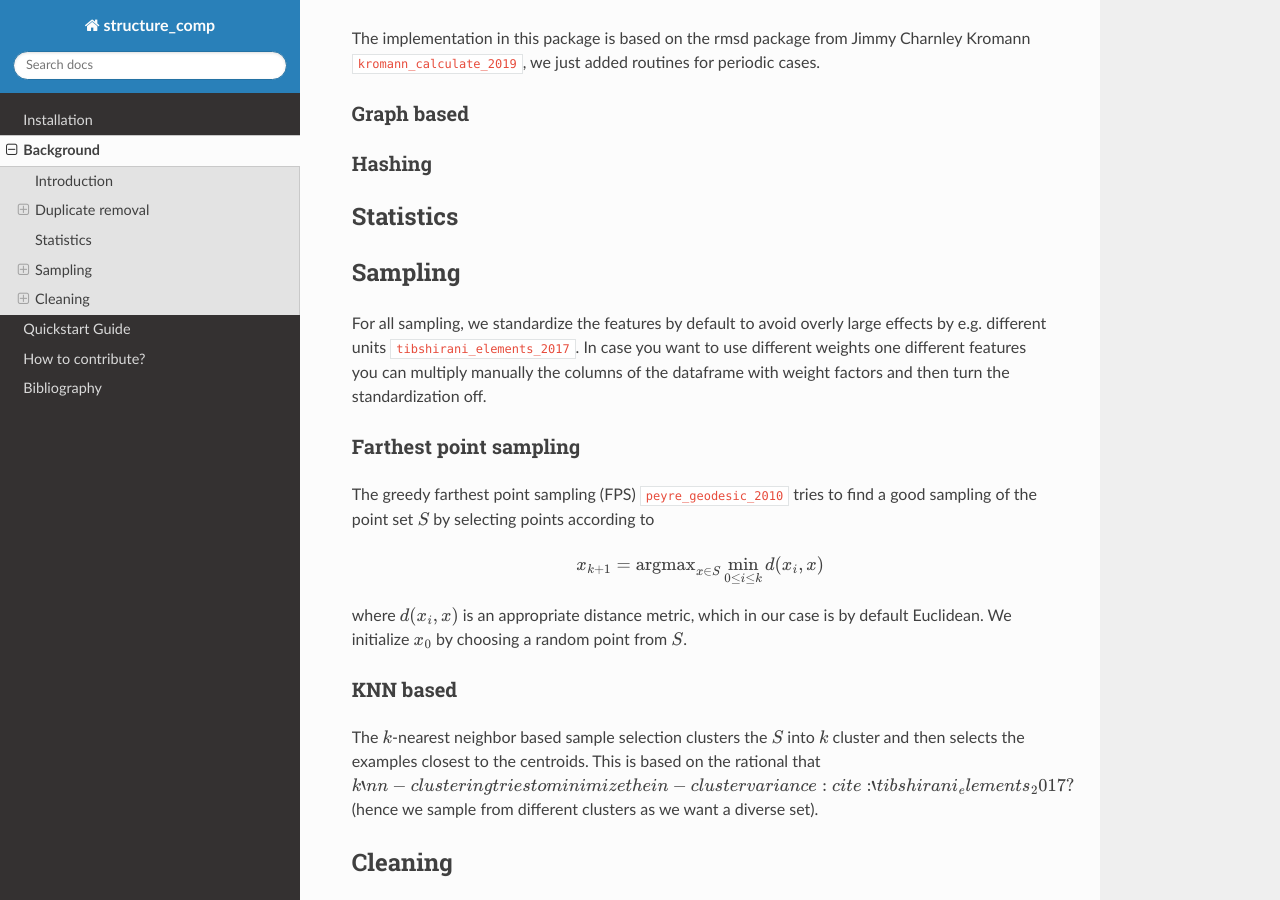
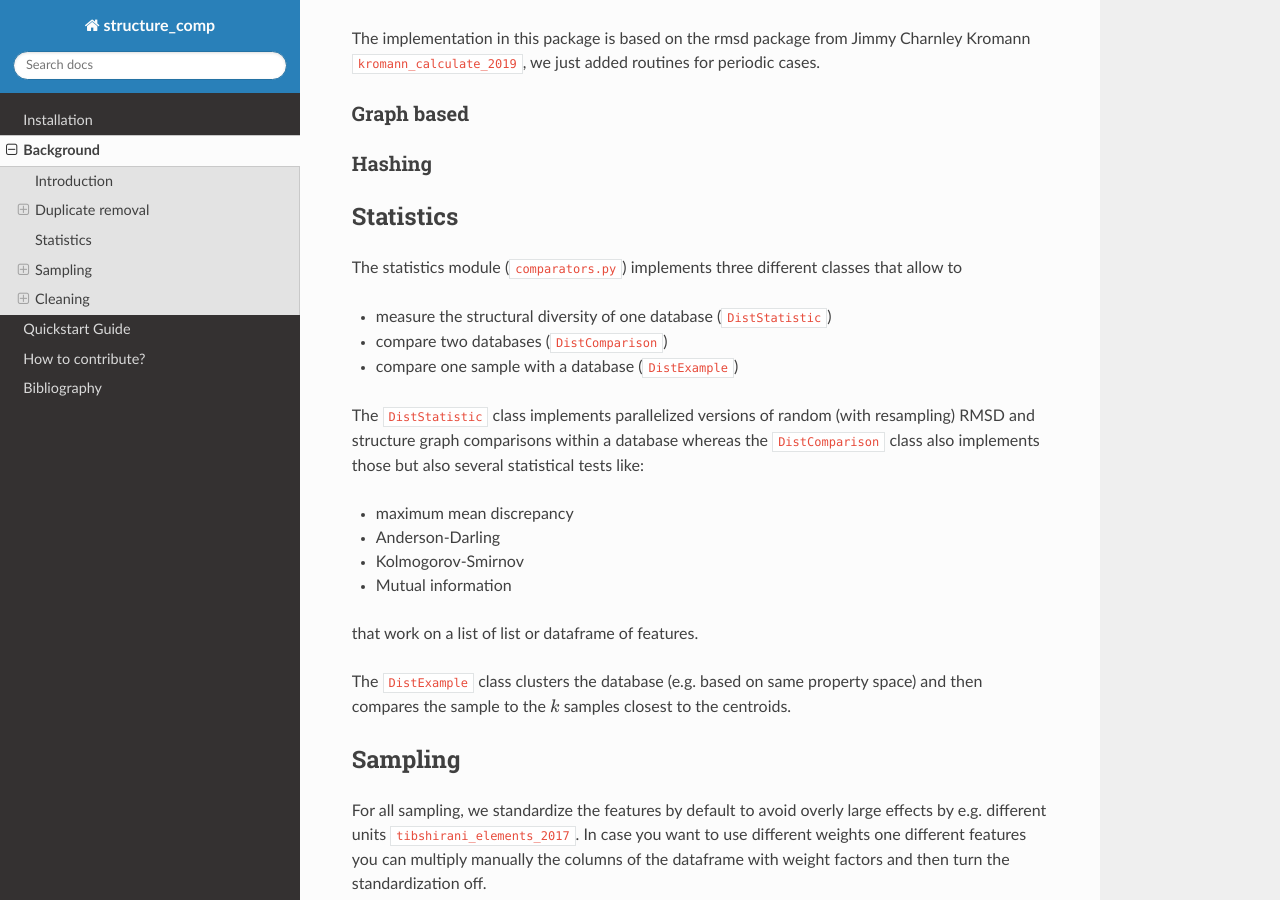
Before and after one commit to kjappelbaum/structure_comp, a Sphinx documentation site: the page built from docs/source/background.rst, in a window 1280 px wide and 900 px high, scrolled down 1357 px. Built offline with Sphinx 7.4.7 and the Read the Docs theme 2.0.0, drawn with Linux system fonts in a browser that asks for light colours; cross-references to code outside the pages are shown as plain code.

```diff
--- a/docs/source/background.rst
+++ b/docs/source/background.rst
@@ -73,6 +73,25 @@
 
 Statistics
 ----------
+The statistics module (:code:`comparators.py`) implements three different classes that allow to
+
+* measure the structural diversity of one database (:code:`DistStatistic`)
+* compare two databases (:code:`DistComparison`)
+* compare one sample with a database (:code:`DistExample`)
+
+The :code:`DistStatistic` class implements parallelized versions of random (with resampling)
+RMSD and structure graph comparisons within a database whereas the :code:`DistComparison` class
+also implements those but also several statistical tests like:
+
+* maximum mean discrepancy
+* Anderson-Darling
+* Kolmogorov-Smirnov
+* Mutual information
+
+that work on a list of list or dataframe of features.
+
+The :code:`DistExample` class clusters the database (e.g. based on same property space) and then
+compares the sample to the :math:`k` samples closest to the centroids.
 
 
 Sampling
```
Also changed, not shown: docs/source/quickstart.rst (+4 -3 lines), 1 other file.
